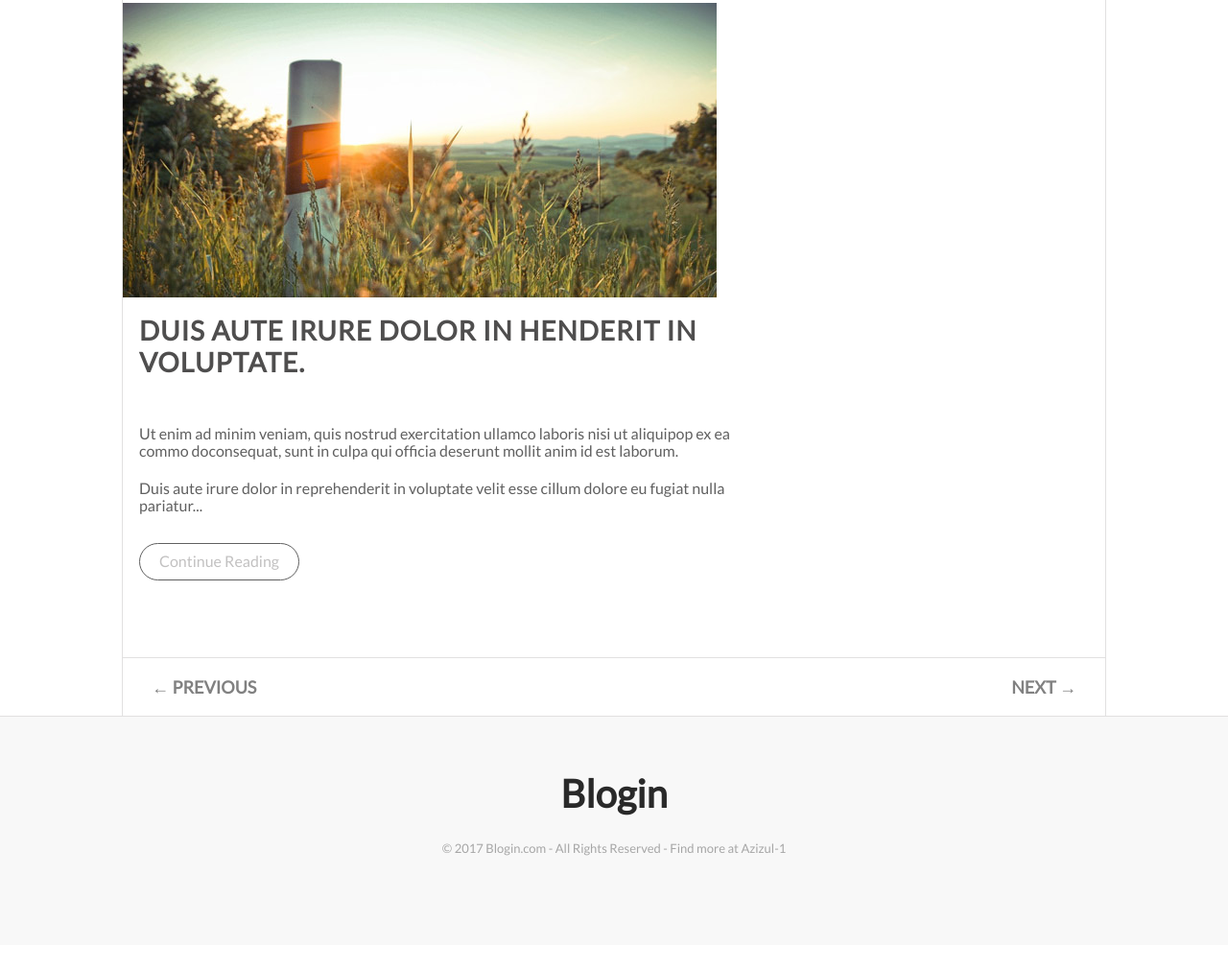
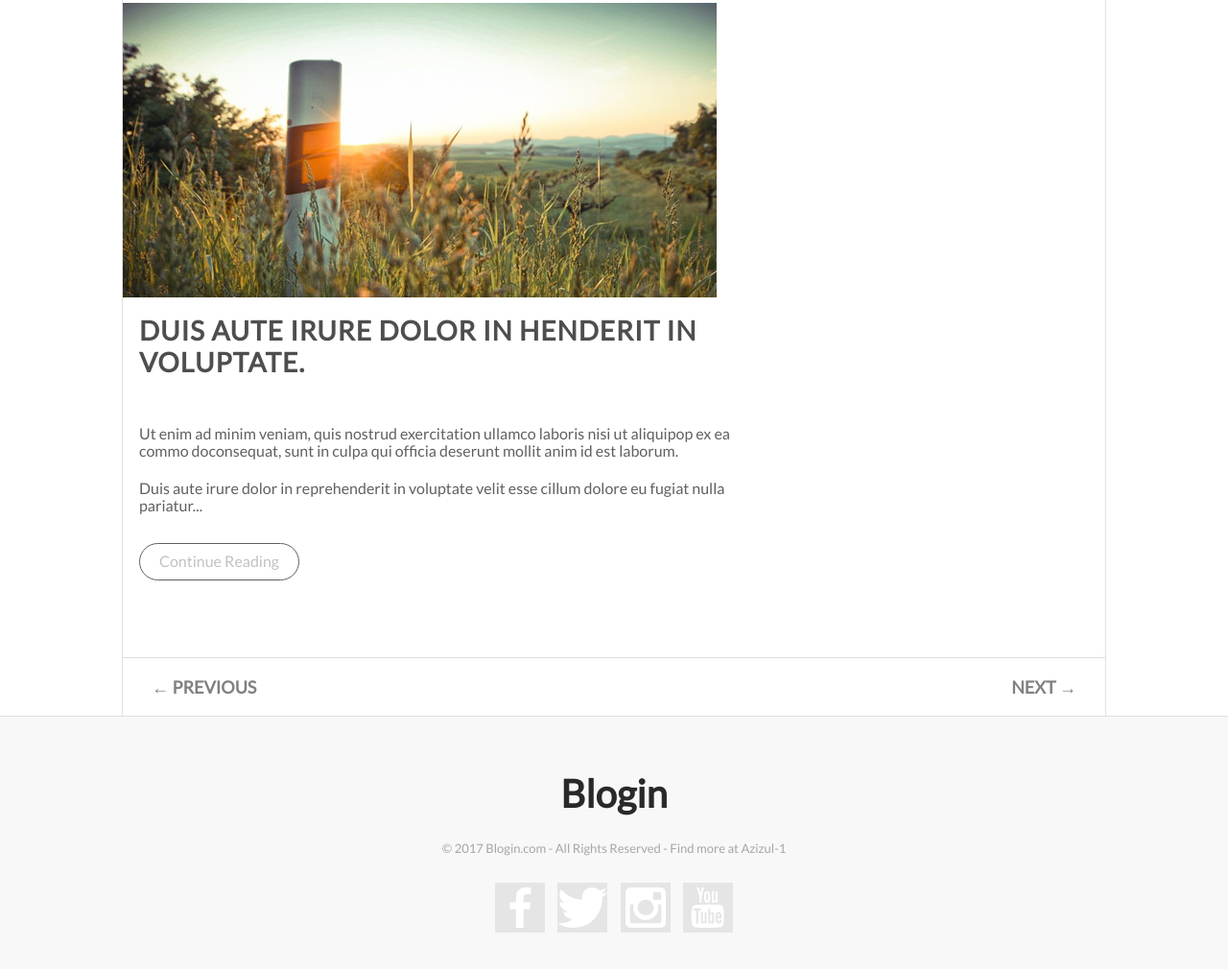
Before and after one commit to Azizul-1/blog-site, a website: page app/index.html in a window 1280 px wide. Shown: the part 928-1938 px from the top of the page at 96% size. Before the commit the page ends 1913 px from the top, so only its background shows below. Drawn offline with Linux system fonts and the light colour scheme.

Commit message:
Completed social-icons section.

```diff
--- /dev/null
+++ b/app/assets/styles/modules/_social-icons.css
@@ -0,0 +1,40 @@
+.social-icons{
+  text-align: center;
+
+  &__facebook:hover{
+    background-color: #516FAD;
+  }
+
+  &__twitter:hover{
+    background-color: #55acee;
+  }
+
+  &__instagram:hover{
+    background-color: #e95950;
+  }
+
+  &__youtube:hover{
+    background-color: #bb0000;
+  }
+
+  &__icon{
+    background-color: #E5E5E5;
+    display: inline-block;
+    margin: 10px 3px;
+    width: 52px;
+    height: 52px;
+    position: relative;
+
+    @mixin atSmall{
+      margin: 15px 5px;
+    }
+
+    .icon{
+      display: block;
+      position: absolute;
+      top: 50%;
+      left: 50%;
+      transform: translate(-50%, -50%);
+    }
+  }
+}
--- a/app/assets/styles/modules/_sprite.css
+++ b/app/assets/styles/modules/_sprite.css
@@ -1,20 +1,25 @@
 /*Do not edit modules/_sprite directly as it is generated automatically by Gulp.Instead edit gulp/templates/sprite*/
 
   .icon{
-    basckground-image: url("/assets/images/sprites/sprite-37546284.svg");
+    background-image: url("/assets/images/sprites/sprite-1ed102c1.svg");
   }
   .icon--facebook{
-    width: 21.23px;
-    height: 42.01px;
-    background-position: 59.675002881180134% 0;
+    width: 23.23px;
+    height: 44.01px;
+    background-position: 54.44973169990888% 0;
+  }
+  .icon--instagram{
+    width: 44.01px;
+    height: 44.01px;
+    background-position: 98.74342864469804% 0;
   }
   .icon--twitter{
-    width: 51.78px;
-    height: 42.06px;
+    width: 53.78px;
+    height: 44.06px;
     background-position: 0 0;
   }
   .icon--youtube{
-    width: 34.75px;
-    height: 42px;
-    background-position: 99.67235494880548% 0;
+    width: 36.75px;
+    height: 44px;
+    background-position: 0 97.91111111111111%;
   }
--- a/app/assets/styles/styles.css
+++ b/app/assets/styles/styles.css
@@ -11,3 +11,4 @@
 @import "modules/_footer-top";
 @import "modules/_site-footer";
 @import "modules/_sprite";
+@import "modules/_social-icons";
--- a/app/index.html
+++ b/app/index.html
@@ -89,11 +89,11 @@
 		<div class="page-section page-section--less-t-padding">
 			<h1 class="site-footer__heading">Blogin</h1>
 			<p class="site-footer__paragraph">&copy; 2017 Blogin.com  -  All Rights Reserved  -  Find more at Azizul-1</p>
-			<section>
-				<a href="#"></a>
-				<a href="#"></a>
-				<a href="#"></a>
-				<a href="#"></a>
+			<section class="social-icons">
+				<a href="#" class="social-icons__icon social-icons__facebook"><span class="icon icon--facebook"></span></a>
+				<a href="#" class="social-icons__icon social-icons__twitter"><span class="icon icon--twitter"></span></a>
+				<a href="#" class="social-icons__icon social-icons__instagram"><span class="icon icon--instagram"></span></a>
+				<a href="#" class="social-icons__icon social-icons__youtube"><span class="icon icon--youtube"></span></a>
 			</section>
 		</div>
 	</footer>
--- a/app/temp/styles/styles.css
+++ b/app/temp/styles/styles.css
@@ -736,23 +736,74 @@ img{
 /*Do not edit modules/_sprite directly as it is generated automatically by Gulp.Instead edit gulp/templates/sprite*/
 
 .icon{
-    basckground-image: url("/assets/images/sprites/sprite-37546284.svg");
+    background-image: url("/assets/images/sprites/sprite-1ed102c1.svg");
   }
 
 .icon--facebook{
-    width: 21.23px;
-    height: 42.01px;
-    background-position: 59.675002881180134% 0;
+    width: 23.23px;
+    height: 44.01px;
+    background-position: 54.44973169990888% 0;
+  }
+
+.icon--instagram{
+    width: 44.01px;
+    height: 44.01px;
+    background-position: 98.74342864469804% 0;
   }
 
 .icon--twitter{
-    width: 51.78px;
-    height: 42.06px;
+    width: 53.78px;
+    height: 44.06px;
     background-position: 0 0;
   }
 
 .icon--youtube{
-    width: 34.75px;
-    height: 42px;
-    background-position: 99.67235494880548% 0;
+    width: 36.75px;
+    height: 44px;
+    background-position: 0 97.91111111111111%;
   }
+
+.social-icons{
+  text-align: center;
+}
+
+.social-icons__facebook:hover{
+    background-color: #516FAD;
+  }
+
+.social-icons__twitter:hover{
+    background-color: #55acee;
+  }
+
+.social-icons__instagram:hover{
+    background-color: #e95950;
+  }
+
+.social-icons__youtube:hover{
+    background-color: #bb0000;
+  }
+
+.social-icons__icon{
+    background-color: #E5E5E5;
+    display: inline-block;
+    margin: 10px 3px;
+    width: 52px;
+    height: 52px;
+    position: relative;
+  }
+
+@media (min-width: 530px){
+
+.social-icons__icon{
+      margin: 15px 5px
+  }
+	}
+
+.social-icons__icon .icon{
+      display: block;
+      position: absolute;
+      top: 50%;
+      left: 50%;
+      -webkit-transform: translate(-50%, -50%);
+              transform: translate(-50%, -50%);
+    }
--- a/gulp/tasks/sprites.js
+++ b/gulp/tasks/sprites.js
@@ -4,6 +4,11 @@ rename = require("gulp-rename"),
 del = require("del");
 
 var config = {
+  shape: {
+    spacing: {
+      padding: 1
+    }
+  },
   mode: {
     css: {
       sprite: "sprite.svg",
--- a/gulp/templates/sprite.css
+++ b/gulp/templates/sprite.css
@@ -3,7 +3,7 @@
 {{#shapes}}
   {{#first}}
   .icon{
-    basckground-image: url("/assets/images/sprites/{{{sprite}}}");
+    background-image: url("/assets/images/sprites/{{{sprite}}}");
   }
   {{/first}}
   .icon--{{base}}{
```
Also changed, not shown: app/assets/images/icons/instagram.svg (added), app/assets/images/sprites/sprite-1ed102c1.svg (added), app/assets/images/sprites/sprite-37546284.svg (deleted).
